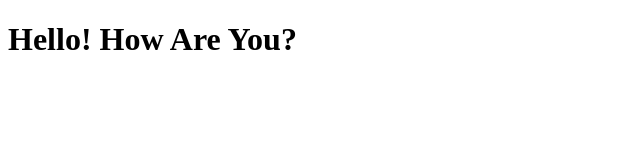
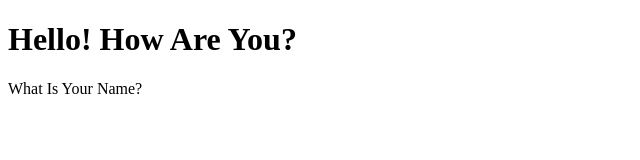
Before and after one commit to lauramariastan/demo-repo, a plain HTML site: page index.html in a window 1280 px wide. Shown: the whole page, without its empty margins (0-640 px from the left). Drawn offline with Linux system fonts and the light colour scheme.

Commit message:
Added another line

```diff
--- a/index.html
+++ b/index.html
@@ -8,5 +8,6 @@
 </head>
 <body>
     <h1>Hello! How Are You?</h1>
+    <p>What Is Your Name?</p>
 </body>
 </html>
```
